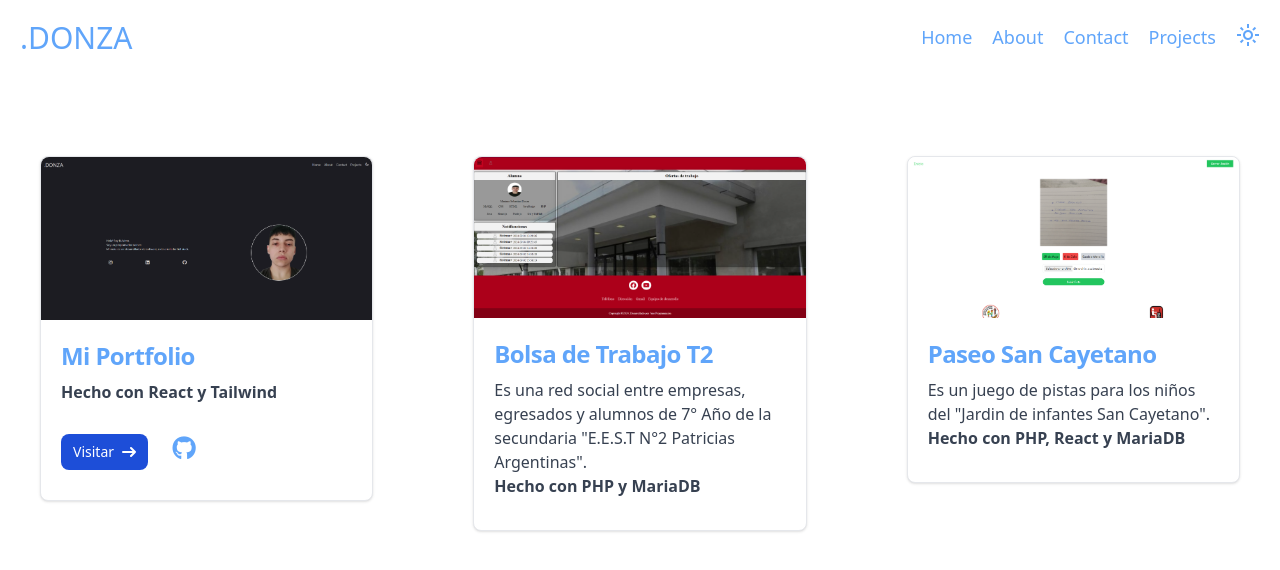
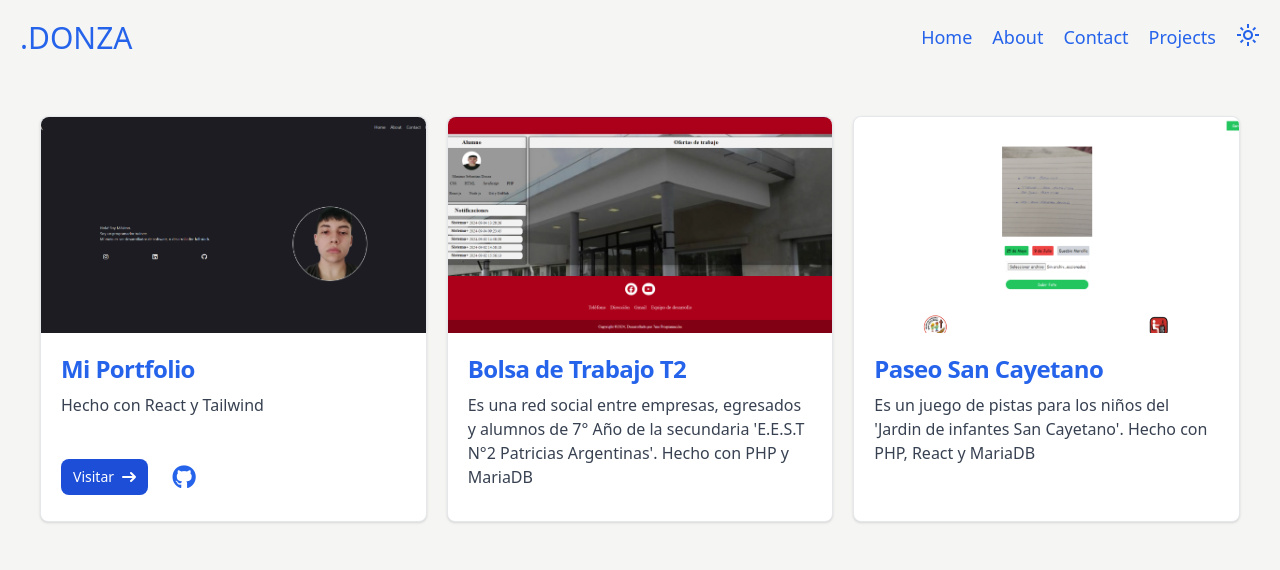
Before and after one commit to MaximoSDonza/Portfolio, a React (Vite) app: page /Projects in a window 1280 px wide. Shown: the top 570 px of the page. Built offline with nearby package versions, Linux system fonts and the light colour scheme.

Commit message:
Refactorizacion de Codigo

```diff
--- a/index.html
+++ b/index.html
@@ -8,7 +8,7 @@
     <link rel="stylesheet" href="https://fonts.googleapis.com/css2?family=Material+Symbols+Outlined:opsz,wght,FILL,GRAD@20..48,100..700,0..1,-50..200" />
     <title>Donza Portfolio</title>
   </head>
-  <body class="dark:bg-negro">
+  <body class="bg-blanco dark:bg-negro">
     <div id="root"></div>
     <script type="module" src="/src/main.jsx"></script>
   </body>
--- a/src/App.jsx
+++ b/src/App.jsx
@@ -9,7 +9,7 @@ function App() {
 
 
   return (
-    <div className="h-screen bg-white-100">
+    <div className="h-screen">
       <Navbar/>
       <Routes>
         <Route path='/' element={<Home/>}></Route>
--- a/src/components/Navbar.jsx
+++ b/src/components/Navbar.jsx
@@ -27,20 +27,20 @@ const Navbar = () => {
   return (
     <>
         {/* NAVBAR DESKTOP */}
-        <div className='hidden lg:flex justify-between p-5 items-center text-blue-400 mx-0 dark:text-blanco dark:bg-negro'>
+        <div className='hidden lg:flex justify-between p-5 items-center text-blue-600 mx-0 dark:text-indigo-400 dark:bg-negro'>
             <Link to="/"><h2 className="text-3xl">.DONZA</h2></Link>
             <nav className='flex gap-5 text-lg mx-0'>
                 <div className='hidden xl'></div>
-                <Link to="/" className="relative after:block after:content-[''] after:absolute after:h-[3px] after:bg-blue-400 dark:after:bg-blanco after:w-full after:scale-x-0 after:hover:scale-x-100 after:transition after:duration-300 after:origin-left">Home</Link>
-                <Link to="/About" className="relative after:block after:content-[''] after:absolute after:h-[3px] after:bg-blue-400 dark:after:bg-blanco after:w-full after:scale-x-0 after:hover:scale-x-100 after:transition after:duration-300 after:origin-left">About</Link>
-                <Link to="/Contact" className="relative after:block after:content-[''] after:absolute after:h-[3px] after:bg-blue-400 dark:after:bg-blanco after:w-full after:scale-x-0 after:hover:scale-x-100 after:transition after:duration-300 after:origin-left">Contact</Link>
-                <Link to="/Projects" className="relative after:block after:content-[''] after:absolute after:h-[3px] after:bg-blue-400 dark:after:bg-blanco after:w-full after:scale-x-0 after:hover:scale-x-100 after:transition after:duration-300 after:origin-left">Projects</Link>
+                <Link to="/" className="relative after:block after:content-[''] after:absolute after:h-[3px] after:bg-blue-600 dark:after:bg-blanco after:w-full after:scale-x-0 after:hover:scale-x-100 after:transition after:duration-300 after:origin-left">Home</Link>
+                <Link to="/About" className="relative after:block after:content-[''] after:absolute after:h-[3px] after:bg-blue-600 dark:after:bg-blanco after:w-full after:scale-x-0 after:hover:scale-x-100 after:transition after:duration-300 after:origin-left">About</Link>
+                <Link to="/Contact" className="relative after:block after:content-[''] after:absolute after:h-[3px] after:bg-blue-600 dark:after:bg-blanco after:w-full after:scale-x-0 after:hover:scale-x-100 after:transition after:duration-300 after:origin-left">Contact</Link>
+                <Link to="/Projects" className="relative after:block after:content-[''] after:absolute after:h-[3px] after:bg-blue-600 dark:after:bg-blanco after:w-full after:scale-x-0 after:hover:scale-x-100 after:transition after:duration-300 after:origin-left">Projects</Link>
                 <button onClick={handleChangeTheme}>{theme=='dark' ? <span className="material-symbols-outlined">dark_mode</span> : <span className="material-symbols-outlined">light_mode</span>}</button>
             </nav>
         </div>
 
         {/* NAVBAR MOBILE */}
-        <div className='lg:hidden flex flex-col p-5 text-blue-400 dark:text-blanco dark:bg-negro'>
+        <div className='lg:hidden flex flex-col p-5 text-blue-600 dark:text-indigo-400 dark:bg-negro'>
             <div className='flex justify-between items-center'>
                 <Link to="/"><h2 className="text-2xl">.DONZA</h2></Link>
                 <button onClick={()=>{setOpen(!open)}}>{open ? <span className="text-4xl material-symbols-outlined">close</span> : <span className="text-4xl material-symbols-outlined">menu</span>}</button>
--- a/src/routes/Projects.jsx
+++ b/src/routes/Projects.jsx
@@ -3,63 +3,59 @@ import bolsa from '../assets/img/bolsa.png'
 import portfolio from '../assets/img/portfolio.png'
 import jardin from '../assets/img/jardin.png'
 
+const projects = [
+    {
+        img: portfolio,
+        title: "Mi Portfolio",
+        description: "Hecho con React y Tailwind",
+        link: "/",
+        github: "https://github.com/MaximoSDonza/Portfolio",
+    },
+    {
+        img: bolsa,
+        title: "Bolsa de Trabajo T2",
+        description: "Es una red social entre empresas, egresados y alumnos de 7° Año de la secundaria 'E.E.S.T N°2 Patricias Argentinas'. Hecho con PHP y MariaDB",
+    },
+    {
+        img: jardin,
+        title: "Paseo San Cayetano",
+        description: "Es un juego de pistas para los niños del 'Jardin de infantes San Cayetano'. Hecho con PHP, React y MariaDB",
+    }
+];
+
 const Projects = () => {
     return (
-        <>
-            <main className="dark:text-blanco dark:bg-negro grid grid-cols-1 sm:grid-cols-2 lg:grid-cols-3 lg:items-start lg:justify-start lg:gap-y-0 lg:gap-x-5 text-blue-400 gap-y-12 my-5 lg:my-20">
-
-
-
-                <div className="mx-4 lg:mx-10 w-auto bg-white border border-gray-200 rounded-lg shadow dark:bg-gray-800 dark:border-gray-700">
-                    <a href="/">
-                        <img className="rounded-t-lg" src={portfolio} alt="Portfolio" />
+        <main className="dark:text-indigo-400 dark:bg-negro grid grid-cols-1 sm:grid-cols-2 lg:grid-cols-3 gap-5 p-5 lg:p-10 text-blue-600">
+            {projects.map((project, index) => (
+                <div key={index} className="mx-auto w-full max-w-sm sm:max-w-md lg:max-w-xl bg-white border border-gray-200 rounded-lg shadow dark:bg-gray-800 dark:border-gray-700 flex flex-col h-full">
+                    <a href={project.link} className="w-full">
+                        <img className="rounded-t-lg w-full aspect-[16/9] object-cover" src={project.img} alt={project.title} />
                     </a>
-                    <div className="p-5">
-                        <a href="/">
-                            <h5 className="mb-2 text-2xl font-bold tracking-tight text-blue-400 dark:text-white">Mi Portfolio</h5>
+                    <div className="p-5 flex flex-col flex-grow">
+                        <a href={project.link}>
+                            <h5 className="mb-2 text-2xl font-bold tracking-tight text-blue-600 dark:text-indigo-400">{project.title}</h5>
                         </a>
-                        <p className="mb-3 font-normal text-gray-700 dark:text-gray-400"><b>Hecho con React y Tailwind</b></p>
-                        <a href="/" className="inline-flex items-center px-3 py-2 text-sm font-medium text-center text-white bg-blue-700 rounded-lg hover:bg-blue-800 focus:ring-4 focus:outline-none focus:ring-blue-300 dark:bg-blue-600 dark:hover:bg-blue-700 dark:focus:ring-blue-800">
+                        <p className="mb-3 font-normal text-gray-700 dark:text-gray-400 flex-grow">{project.description}</p>
+                        <div className="flex items-center space-x-3">
+                            {project.link && (
+                                <a href={project.link} className="inline-flex items-center px-3 py-2 text-sm font-medium text-white bg-blue-700 rounded-lg hover:bg-blue-800 focus:ring-4 focus:outline-none focus:ring-blue-300 dark:bg-blue-600 dark:hover:bg-blue-700 dark:focus:ring-blue-800">
                                     Visitar
-                            <svg className="rtl:rotate-180 w-3.5 h-3.5 ms-2" aria-hidden="true" xmlns="http://www.w3.org/2000/svg" fill="none" viewBox="0 0 14 10">
+                                    <svg className="w-3.5 h-3.5 ms-2" aria-hidden="true" xmlns="http://www.w3.org/2000/svg" fill="none" viewBox="0 0 14 10">
                                         <path stroke="currentColor" strokeLinecap='round' strokeLinejoin='round' strokeWidth='2' d="M1 5h12m0 0L9 1m4 4L9 9"/>
                                     </svg>
                                 </a>
-                        <a href="https://github.com/MaximoSDonza/Portfolio" className="inline-flex items-center px-3 py-2 text-sm font-medium text-center rounded-lg focus:ring-4 focus:outline-none">
-                        <i className="flex items-center justify-center w-12 h-12 text-2xl rounded-full fa-brands fa-github dark:hover:bg-blanco dark:hover:text-negro hover:bg-blue-400 hover:text-blanco"></i>
+                            )}
+                            {project.github && (
+                                <a href={project.github} className="inline-flex items-center">
+                                    <i className="flex items-center justify-center w-12 h-12 text-2xl rounded-full fa-brands fa-github dark:hover:bg-white dark:hover:text-negro hover:bg-blue-400 hover:text-white"></i>
                                 </a>
+                            )}
                         </div>
                     </div>
-
-                <div className="mx-4 lg:mx-10 w-auto bg-white border border-gray-200 rounded-lg shadow dark:bg-gray-800 dark:border-gray-700">
-                    <a href="">
-                        <img className="rounded-t-lg" src={bolsa} alt="Bolsa" />
-                    </a>
-                    <div className="p-5">
-                        <a href="">
-                            <h5 className="mb-2 text-2xl font-bold tracking-tight text-blue-400 dark:text-white">Bolsa de Trabajo T2</h5>
-                        </a>
-                        <p className="mb-3 font-normal text-gray-700 dark:text-gray-400">Es una red social entre empresas, egresados y alumnos de 7° Año de la secundaria "E.E.S.T N°2 Patricias Argentinas". <br /> <b>Hecho con PHP y MariaDB</b></p>
                 </div>
-                </div>
-
-                <div className="mx-4 lg:mx-10 w-auto bg-white border border-gray-200 rounded-lg shadow dark:bg-gray-800 dark:border-gray-700">
-                    <a href="">
-                        <img className="rounded-t-lg" src={jardin} alt="Jardin" />
-                    </a>
-                    <div className="p-5">
-                        <a href="">
-                            <h5 className="mb-2 text-2xl font-bold tracking-tight text-blue-400 dark:text-white">Paseo San Cayetano</h5>
-                        </a>
-                        <p className="mb-3 font-normal text-gray-700 dark:text-gray-400">Es un juego de pistas para los niños del "Jardin de infantes San Cayetano". <br /> <b>Hecho con PHP, React y MariaDB</b></p>
-                    </div>
-                </div>
-
-
-
+            ))}
         </main>
-        </>
-    )
+    );
 }
 
-export default Projects
+export default Projects;
--- a/tailwind.config.js
+++ b/tailwind.config.js
@@ -7,7 +7,7 @@ export default {
 
       colors:{
         negro: '#1c1c22',
-        blanco: '#dfdfdf'
+        blanco: '#f5f5f4'
       }
 
     },
```
Also changed, not shown: src/components/Blandas.jsx (deleted, +0 -50 lines), src/components/Duras.jsx (+25 -39 lines), src/routes/About.jsx (+13 -32 lines), src/routes/Contact.jsx (+48 -27 lines), src/routes/Home.jsx (+29 -22 lines). Lines whose indentation alone changed are shown as unchanged.
